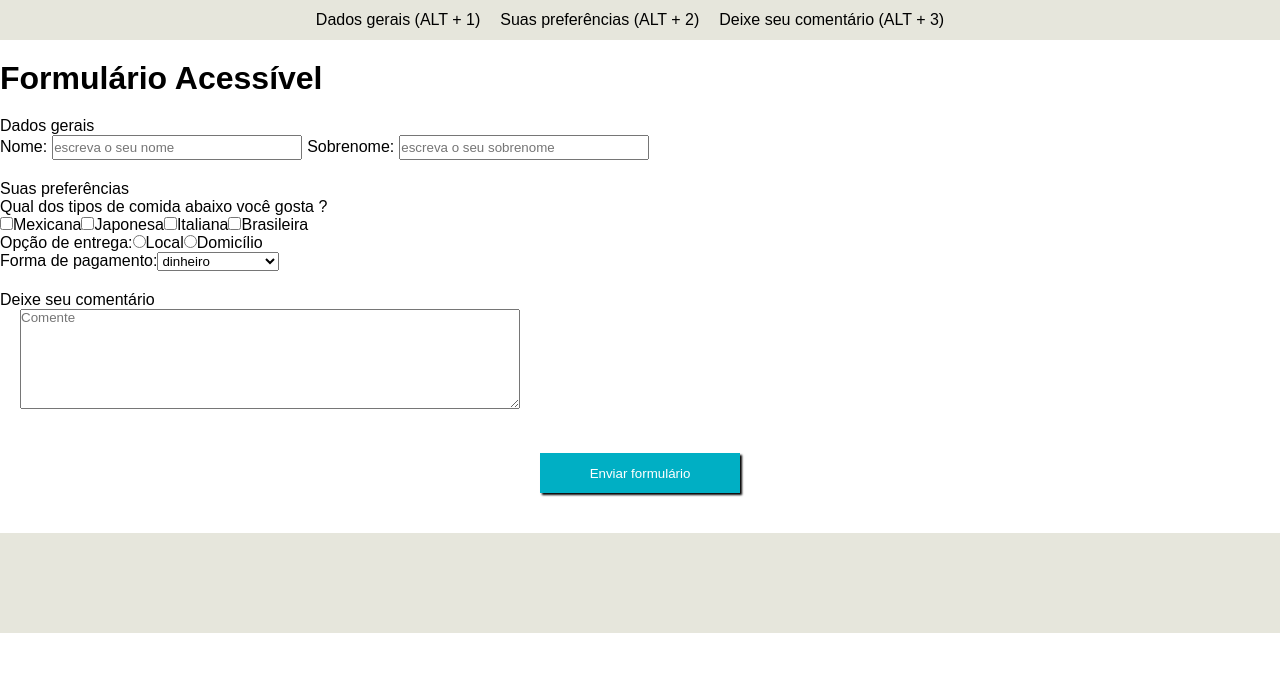
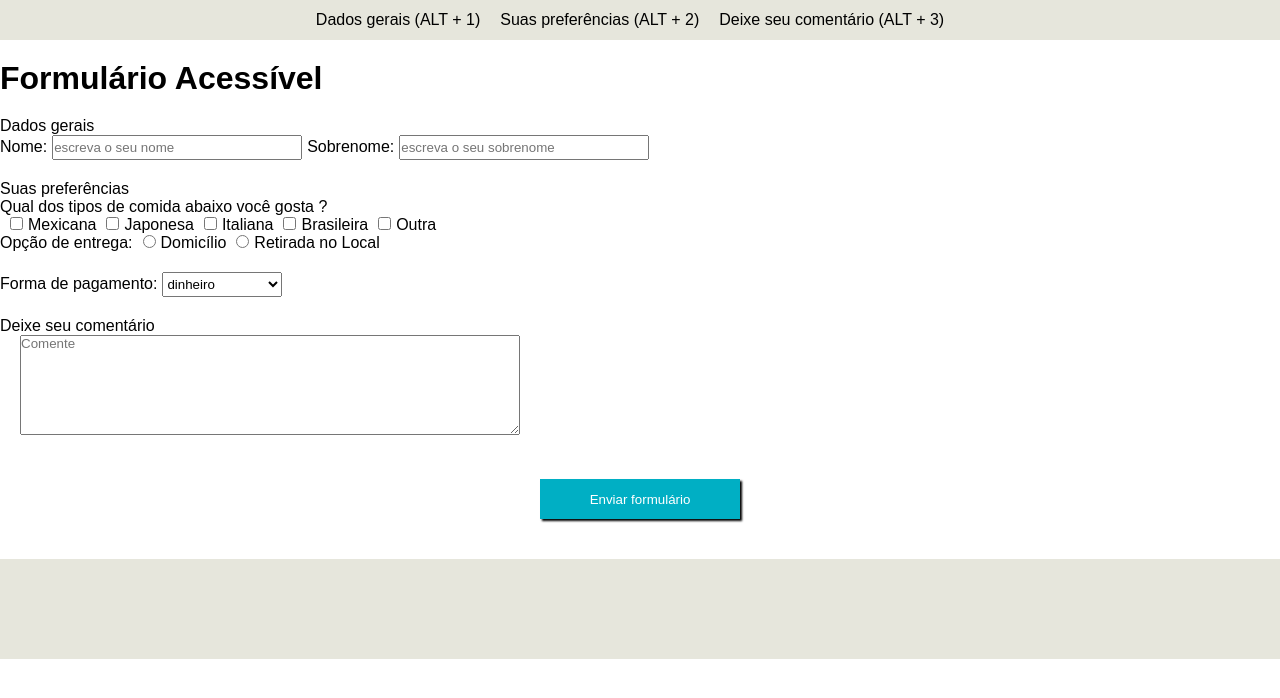
Before and after one commit to vyamashiro/Formulario-Acessivel, a React (Create React App) app: page / in a window 1280 px wide. Shown: the top 698 px of the page. Built offline with nearby package versions, Linux system fonts and the light colour scheme.

Commit message:
componentização

```diff
--- a/src/Form/Form.jsx
+++ b/src/Form/Form.jsx
@@ -3,6 +3,9 @@ import React from 'react';
 import Navbar from './navbar/Navbar';
 import SubmitButton from './submitButton/SubmitButton';
 import GeneralData from './generalData/GeneralData';
+import Preferencia from './preferencia/Preferencia';
+import OpcaoEntrega from './opcaoEntrega/OpcaoEntrega';
+import FormaPagamento from './formaPagamento/FormaPagamento';
 import CommentBox from './commentBox/CommentBox';
 import Footer from './footer/Footer';
 
@@ -11,63 +14,14 @@ function Form() {
     <>
       <Navbar />
       <main>
-
         <h1>Formulário Acessível</h1>
-
         <form>
           <GeneralData />
-
-          <div>
-            <p>Suas preferências</p>
-
-            <legend>Qual dos tipos de comida abaixo você gosta ?</legend>
-            <label htmlFor="Mexicana">
-              <input type="checkbox" id="Mexicana" accessKey="2" />
-              Mexicana
-            </label>
-            <label htmlFor="Japonesa">
-              <input type="checkbox" id="Japonesa" />
-              Japonesa
-            </label>
-            <label htmlFor="Italiana">
-              <input type="checkbox" id="Italiana" />
-              Italiana
-            </label>
-            <label htmlFor="Brasileira">
-              <input type="checkbox" id="Brasileira" />
-              Brasileira
-            </label>
-          </div>
-
-          <div>
-            <label htmlFor="opcaoEntrega">
-              Opção de entrega:
-              <label htmlFor="opçãoLocal">
-                <input type="radio" id="opçãoLocal" name="opcaoEntrega" value="Local" />
-                Local
-              </label>
-              <label htmlFor="opçãoDomicilio">
-                <input type="radio" id="opçãoDomicilio" name="opcaoEntrega" value="Domicilio" />
-                Domicílio
-              </label>
-            </label>
-          </div>
-
-          <div>
-            <label htmlFor="formaPagamento">
-              Forma de pagamento:
-              <select>
-                <option name="formaPagamento" value="dinheiro">dinheiro</option>
-                <option name="formaPagamento" value="cartão de crédito">cartão de crédito</option>
-                <option name="formaPagamento" value="cartão de débito">cartão de débito</option>
-              </select>
-            </label>
-
-          </div>
-
+          <Preferencia />
+          <OpcaoEntrega />
+          <FormaPagamento />
           <CommentBox />
           <SubmitButton />
-
         </form>
       </main>
       <Footer />
--- /dev/null
+++ b/src/Form/formaPagamento/FormaPagamento.jsx
@@ -0,0 +1,18 @@
+/* eslint-disable jsx-a11y/no-access-key */
+import React from 'react';
+import * as Styled from './FormaPagamento.style';
+
+const FormaPagamento = () => (
+  <>
+    <Styled.Label htmlFor="formaPagamento">
+      Forma de pagamento:
+      <Styled.SelectBox>
+        <option name="formaPagamento" value="dinheiro">dinheiro</option>
+        <option name="formaPagamento" value="cartão de crédito">cartão de crédito</option>
+        <option name="formaPagamento" value="cartão de débito">cartão de débito</option>
+      </Styled.SelectBox>
+    </Styled.Label>
+  </>
+);
+
+export default FormaPagamento;
--- /dev/null
+++ b/src/Form/formaPagamento/FormaPagamento.style.jsx
@@ -0,0 +1,11 @@
+import styled from 'styled-components/macro';
+
+export const Label = styled.label`
+  margin-bottom: 50px;
+`;
+export const SelectBox = styled.select`
+  margin-top: 20px;
+  margin-left: 5px;
+  height: 25px;
+  width: 120px;
+`;
--- /dev/null
+++ b/src/Form/opcaoEntrega/OpcaoEntrega.jsx
@@ -0,0 +1,21 @@
+/* eslint-disable jsx-a11y/no-access-key */
+import React from 'react';
+import * as Styled from './OpcaoEntrega.style';
+
+const OpcaoEntrega = () => (
+  <div>
+    <Styled.Label htmlFor="opcaoEntrega">
+      Opção de entrega:
+      <Styled.Label htmlFor="opçãoDomicilio">
+        <Styled.InputRadio type="radio" id="opçãoDomicilio" name="opcaoEntrega" value="Domicilio" />
+        Domicílio
+      </Styled.Label>
+      <Styled.Label htmlFor="opçãoLocal">
+        <Styled.InputRadio type="radio" id="opçãoLocal" name="opcaoEntrega" value="Retirada no Local" />
+        Retirada no Local
+      </Styled.Label>
+    </Styled.Label>
+  </div>
+);
+
+export default OpcaoEntrega;
--- /dev/null
+++ b/src/Form/opcaoEntrega/OpcaoEntrega.style.jsx
@@ -0,0 +1,9 @@
+import styled from 'styled-components/macro';
+
+export const Label = styled.label`
+  margin-bottom: 50px;
+`;
+export const InputRadio = styled.input`
+  margin-left: 10px;
+  margin-right: 5px;
+`;
--- /dev/null
+++ b/src/Form/preferencia/Preferencia.jsx
@@ -0,0 +1,33 @@
+/* eslint-disable jsx-a11y/no-access-key */
+import React from 'react';
+import * as Styled from './Preferencia.style';
+
+const Preferencia = () => (
+  <div>
+    <p>Suas preferências</p>
+
+    <legend>Qual dos tipos de comida abaixo você gosta ?</legend>
+    <Styled.Label htmlFor="Mexicana">
+      <Styled.InputCheckbox type="checkbox" id="Mexicana" accessKey="2" />
+      Mexicana
+    </Styled.Label>
+    <Styled.Label htmlFor="Japonesa">
+      <Styled.InputCheckbox type="checkbox" id="Japonesa" />
+      Japonesa
+    </Styled.Label>
+    <Styled.Label htmlFor="Italiana">
+      <Styled.InputCheckbox type="checkbox" id="Italiana" />
+      Italiana
+    </Styled.Label>
+    <Styled.Label htmlFor="Brasileira">
+      <Styled.InputCheckbox type="checkbox" id="Brasileira" />
+      Brasileira
+    </Styled.Label>
+    <Styled.Label htmlFor="Outra">
+      <Styled.InputCheckbox type="checkbox" id="Outra" />
+      Outra
+    </Styled.Label>
+  </div>
+);
+
+export default Preferencia;
--- /dev/null
+++ b/src/Form/preferencia/Preferencia.style.jsx
@@ -0,0 +1,9 @@
+import styled from 'styled-components/macro';
+
+export const Label = styled.label`
+  margin-bottom: 50px;
+`;
+export const InputCheckbox = styled.input`
+  margin-left: 10px;
+  margin-right: 5px;
+`;
```
Also changed, not shown: 1 other file (tests, documents, lock files or other folders).
